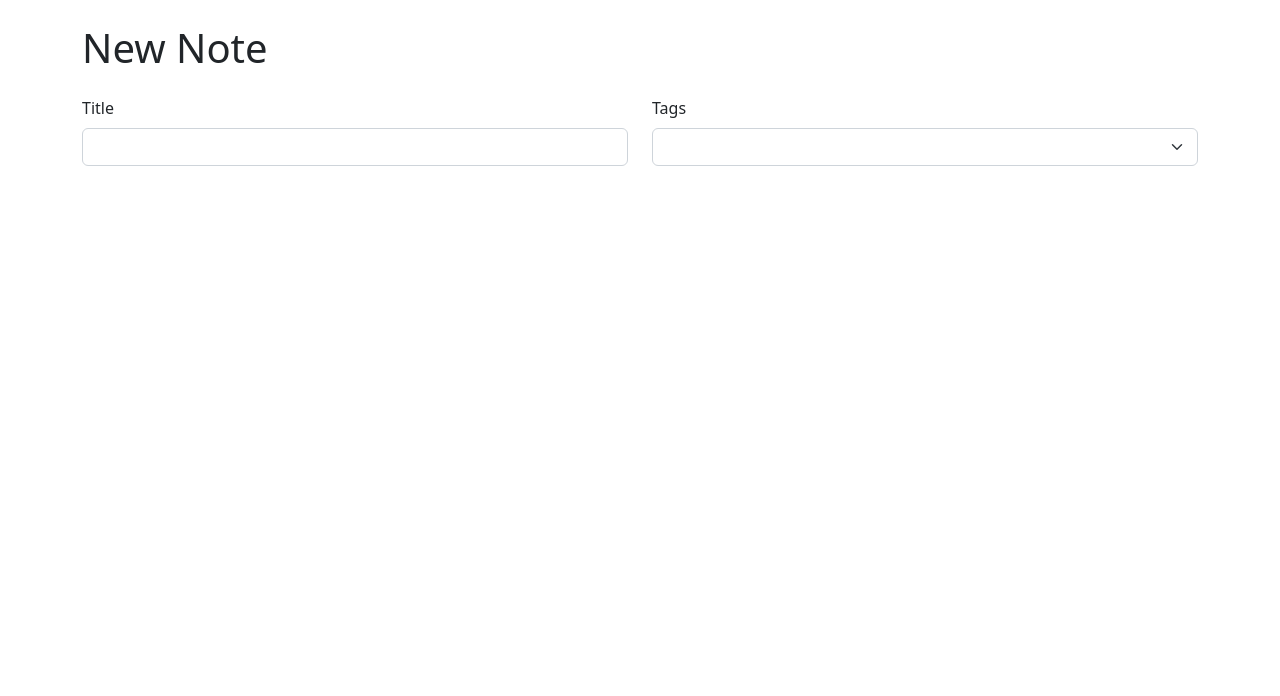
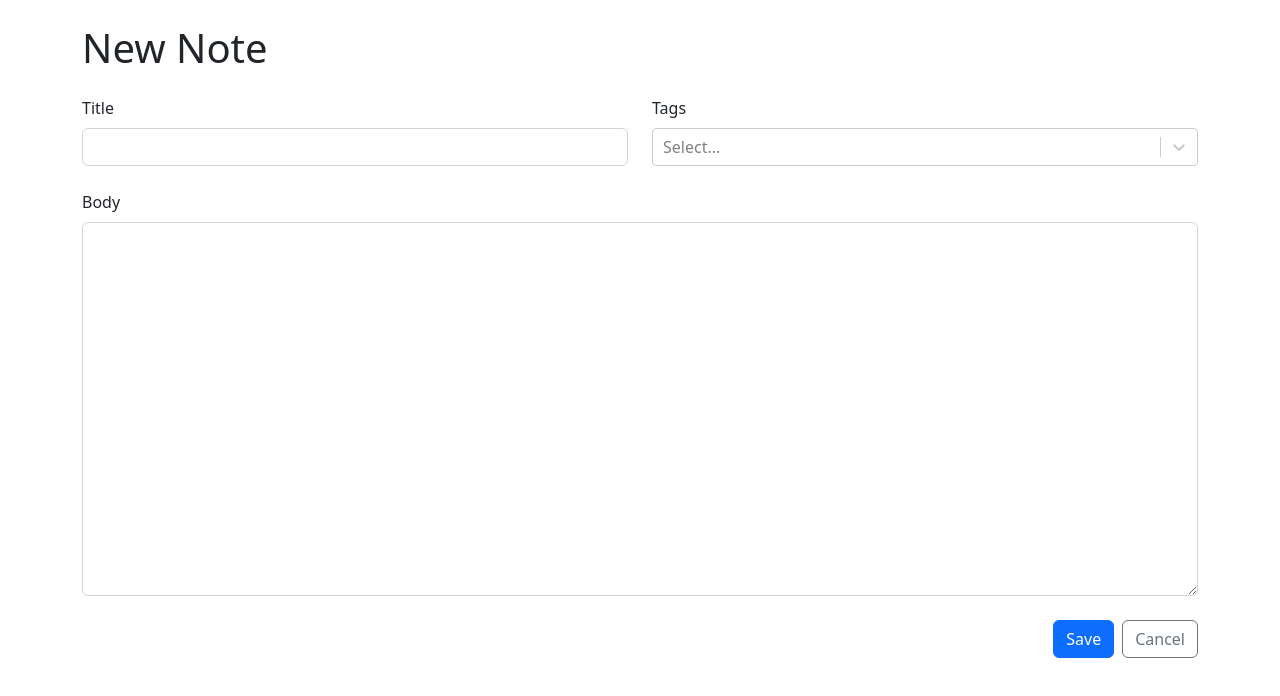
Before and after one commit to maderi21/note-taking-app, a React (Vite) app in the folder note-app/: page /new in a window 1280 px wide. Shown: the top 696 px of the page. Built offline with nearby package versions, Linux system fonts and the light colour scheme; the HTML template or start-up script is replaced by a standard one.

Commit message:
note types

```diff
--- a/note-app/src/App.tsx
+++ b/note-app/src/App.tsx
@@ -2,6 +2,21 @@
 import { Container } from "react-bootstrap";
 import { Routes, Route, Navigate } from "react-router-dom";
 import { NewNote } from "./NewNote";
+
+export type Note = {
+  id: string;
+} & NoteData;
+
+export type NoteData = {
+  title: string;
+  markdown: string;
+  tags: Tag[];
+};
+
+export type Tag = {
+  id: string;
+  label: string;
+};
 
 function App() {
   return (
--- a/note-app/src/NoteForm.tsx
+++ b/note-app/src/NoteForm.tsx
@@ -1,24 +1,52 @@
-import { Form, Stack, Col, Row } from "react-bootstrap";
-import CreatablereactSelect from "react-select/creatable";
+import { Form, Stack, Col, Row, Button, FormEvent } from "react-bootstrap";
+import CreatableReactSelect from "react-select/creatable";
+import { Link } from "react-router-dom";
+import { useRef } from "react";
+import { NoteData } from "./App";
 
-export function NoteForm() {
+type NoteFormProps = {
+  onSubmit: (data: NoteData) => void;
+};
+
+export function NoteForm({ onSubmit }: NoteFormProps) {
+  const titleRef = useRef<HTMLInputElement>(null);
+  const markdownRef = useRef<HTMLTextAreaElement>(null);
+
+  function handleSubmit(e: FormEvent) {
+    e.preventDefault();
+  }
+
   return (
-    <Form>
+    <Form onSubmit={handleSubmit}>
       <Stack gap={4}>
         <Row>
           <Col>
             <Form.Group controlId="title">
               <Form.Label>Title</Form.Label>
-              <Form.Control required />
+              <Form.Control ref={titleRef} required />
             </Form.Group>
           </Col>
           <Col>
             <Form.Group controlId="tags">
               <Form.Label>Tags</Form.Label>
-              <Form.Select required />
+              <CreatableReactSelect isMulti />
             </Form.Group>
           </Col>
         </Row>
+        <Form.Group controlId="markdown">
+          <Form.Label>Body</Form.Label>
+          <Form.Control required as="textarea" ref={markdownRef} rows={15} />
+        </Form.Group>
+        <Stack direction="horizontal" gap={2} className="justify-content-end">
+          <Button type="submit" variant="primary">
+            Save
+          </Button>
+          <Link to="..">
+            <Button type="button" variant="outline-secondary">
+              Cancel
+            </Button>
+          </Link>
+        </Stack>
       </Stack>
     </Form>
   );
```
